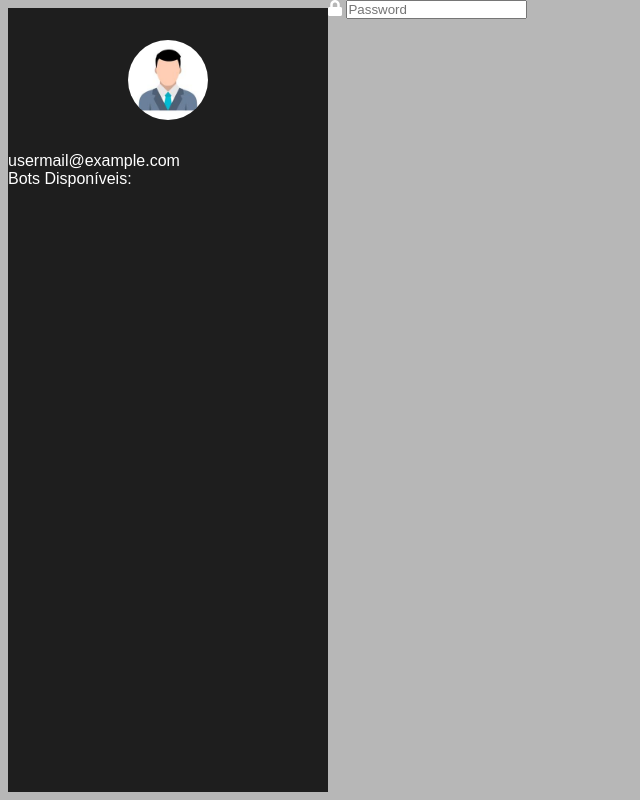
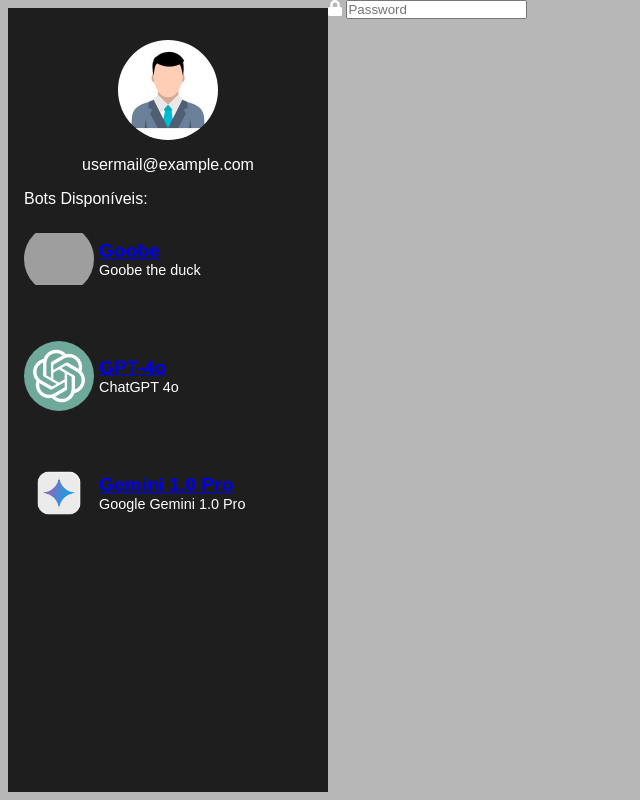
Before and after one commit to MR-MARCOSs/site_bots, a plain HTML site: page chats.html in a window 1280 px wide. Shown: the whole page, without its empty margins (0-640 px from the left). Drawn offline with Linux system fonts and the light colour scheme; grey boxes are pictures that could not be loaded.

Commit message:
chats css progress

```diff
--- a/chats.html
+++ b/chats.html
@@ -12,7 +12,7 @@
     <div class="chatbots">
         <img src="./assets/user_example.jpg" alt="" class="user-profile-img">
         <p class="usermail">usermail@example.com</p>
-        <p>Bots Disponíveis:</p>
+        <p class="bot-disponiveis">Bots Disponíveis:</p>
         <section id="bots-list">
 
         </section>
@@ -31,16 +31,19 @@
         let section = document.getElementById("bots-list");
         let resultados = '';
         for (let dado of dados) {
-        name = dado.name
-        descricao = dado.descricao
+            let name = dado.name;
+            let descricao = dado.descricao;
+            let img = dado.img;  // Atribuindo o valor correto da imagem
 
             resultados += `
                 <div class="item-resultado">
                     <img src="${img}" alt="${name}" class="bot-image">
+                    <div class="item-text">  <!-- Contêiner para o nome e a descrição -->
                         <h2>
-                    <a href="#" target="_blank">${dado.name}</a>
+                            <a href="#" target="_blank">${name}</a>
                         </h2>
-                <p class="descricao-meta">${dado.descricao}</p>
+                        <p class="descricao-meta">${descricao}</p>
+                    </div>
                 </div>
             `;
         }
--- a/css/chats.css
+++ b/css/chats.css
@@ -21,9 +21,59 @@
 
   .user-profile-img {
     object-fit: contain;
-    width: 80px;
-    height: 80px;
+    width: 100px;
+    height: 100px;
     display: block;
     margin: 10% auto;
+    margin-bottom: 5%;
+    border-radius: 50%;
+  }
+
+  .item-resultado {
+    display: flex;             /* Usa flexbox para alinhar itens horizontalmente */
+    align-items: center;       /* Alinha os itens verticalmente ao centro */
+    margin-bottom: 15px;       /* Espaçamento entre os itens */
+    gap: 5px;                 /* Espaçamento entre a imagem e o texto */
+}
+.item-text {
+  display: flex;
+  flex-direction: column;   /* Organiza o nome e a descrição em coluna */
+  justify-content: center;  /* Alinha o conteúdo de forma centralizada verticalmente */
+}
+
+.item-resultado h2 {
+  margin: 0;                /* Remove a margem */
+  font-size: 1.2em;         /* Ajuste no tamanho da fonte */
+  font-weight: bold;        /* Deixa o nome mais destacado */
+}
+
+/* Estilo para a descrição do bot */
+.descricao-meta {
+  color: #ffffff;              /* Cor mais suave para a descrição */
+  font-size: 0.9em;         /* Tamanho da fonte da descrição */
+}
+
+.item-text {
+  display: flex;
+  flex-direction: column;   /* Organiza o nome e a descrição em coluna */
+  justify-content: center;  /* Alinha o conteúdo de forma centralizada verticalmente */
+}
+
+  .bot-image {
+    object-fit: contain;
+    width: 70px;
+    height: 70px;
+    display: block;
+    margin: 5% 0;
+    margin-left: 5%;
     border-radius: 50% 50% 50% 50%;
   }
+
+  .usermail {
+    text-align: center;
+    margin-bottom: 5%;
+  }
+
+  .bot-disponiveis {
+    margin-left: 5%;
+  }
```
Also changed, not shown: 1 other file. Lines whose indentation alone changed are shown as unchanged.
